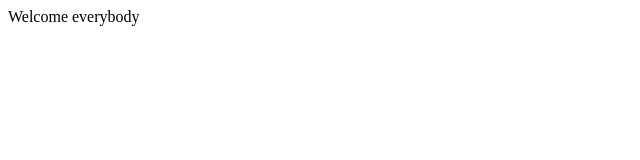
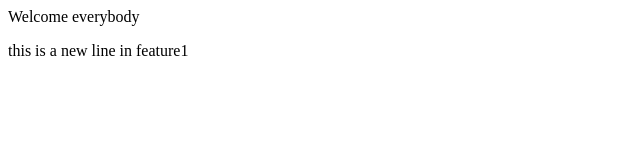
Before and after one commit to Prem4753/premcolleges-demo, a plain HTML site: page index.html in a window 1280 px wide. Shown: the whole page, without its empty margins (0-640 px from the left). Drawn offline with Linux system fonts and the light colour scheme.

Commit message:
new line in feature1

```diff
--- a/index.html
+++ b/index.html
@@ -1 +1,2 @@
 <p>Welcome everybody</p>
+<p> this is a new line in feature1</p>
```
